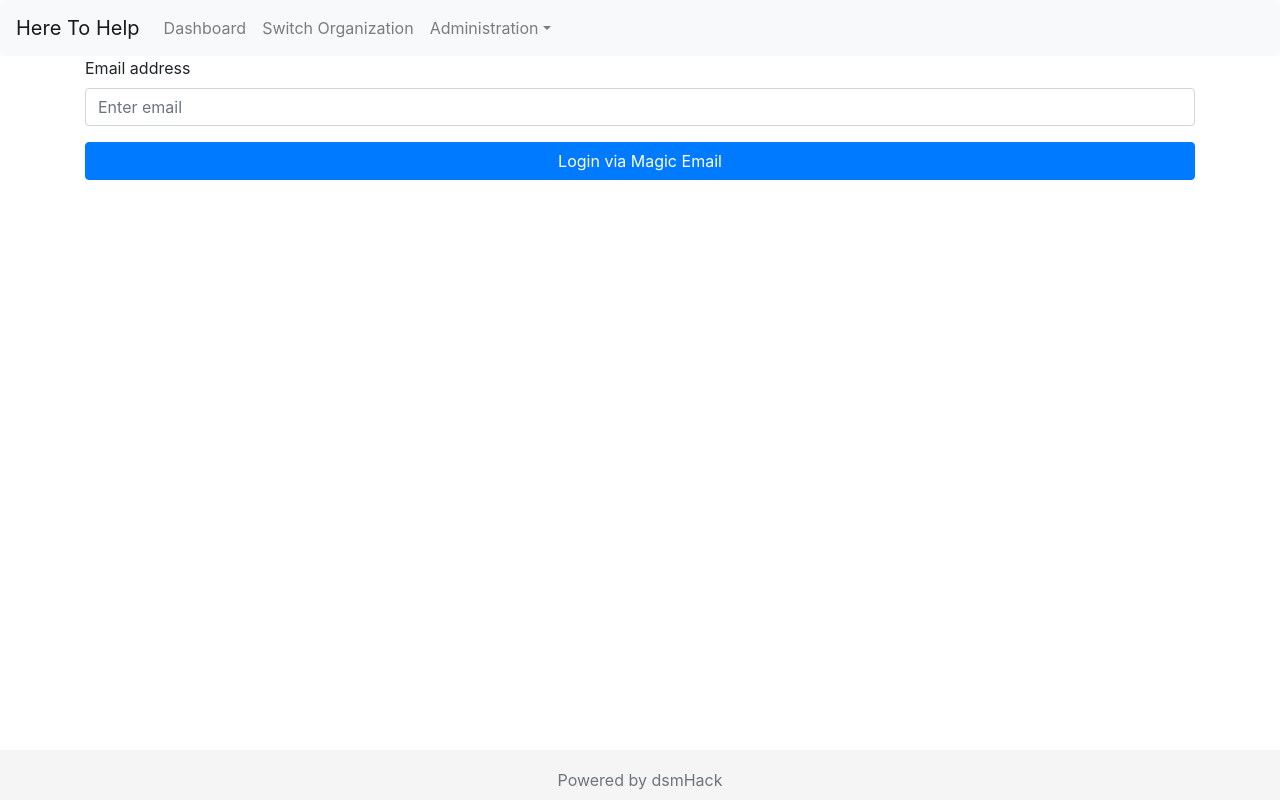
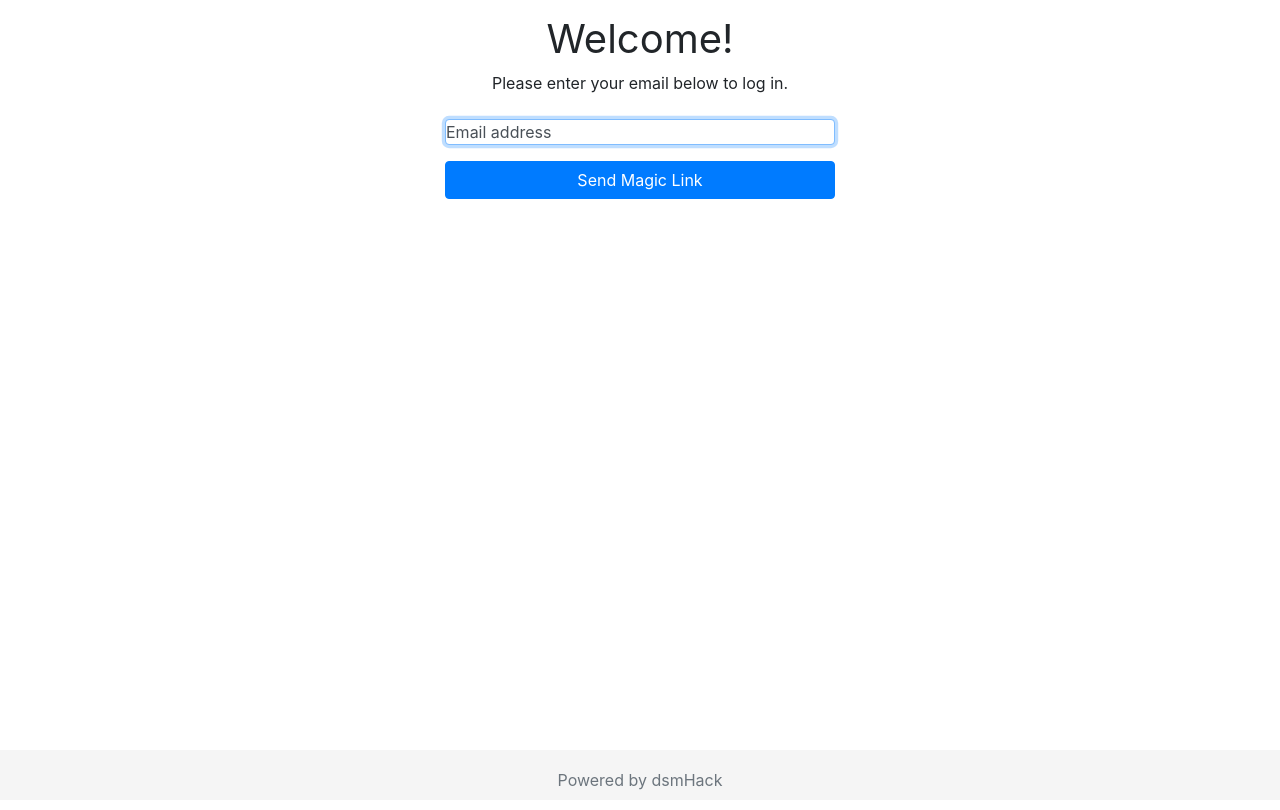
Before and after one commit to dsmHack/here-to-help-ui, an Angular app: page /login in a window 1280 px wide. Built offline with nearby package versions, Linux system fonts and the light colour scheme.

Commit message:
log-in page HTML complete

```diff
--- a/src/app/app.component.ts
+++ b/src/app/app.component.ts
@@ -1,4 +1,4 @@
-import { Component } from '@angular/core';
+import {Component, OnInit} from '@angular/core';
 
 @Component({
   selector: 'app-root',
@@ -6,5 +6,5 @@ import { Component } from '@angular/core';
   styleUrls: ['./app.component.css']
 })
 export class AppComponent {
-  title = 'How can we Help';
+
 }
--- a/src/app/login/login.component.css
+++ b/src/app/login/login.component.css
@@ -0,0 +1,87 @@
+:root {
+  --input-padding-x: .75rem;
+  --input-padding-y: .75rem;
+}
+
+html,
+body {
+  height: 100%;
+}
+
+body {
+  display: -ms-flexbox;
+  display: -webkit-box;
+  display: flex;
+  -ms-flex-align: center;
+  -ms-flex-pack: center;
+  -webkit-box-align: center;
+  align-items: center;
+  -webkit-box-pack: center;
+  justify-content: center;
+  padding-top: 40px;
+  padding-bottom: 40px;
+  background-color: #f5f5f5;
+}
+
+.form-signin {
+  width: 100%;
+  max-width: 420px;
+  padding: 15px;
+  margin: 0 auto;
+}
+
+.form-label-group {
+  position: relative;
+  margin-bottom: 1rem;
+}
+
+.form-label-group > input,
+.form-label-group > label {
+  padding: var(--input-padding-y) var(--input-padding-x);
+}
+
+.form-label-group > label {
+  position: absolute;
+  top: 0;
+  left: 0;
+  display: block;
+  width: 100%;
+  margin-bottom: 0; /* Override default `<label>` margin */
+  line-height: 1.5;
+  color: #495057;
+  border: 1px solid transparent;
+  border-radius: .25rem;
+  transition: all .1s ease-in-out;
+}
+
+.form-label-group input::-webkit-input-placeholder {
+  color: transparent;
+}
+
+.form-label-group input:-ms-input-placeholder {
+  color: transparent;
+}
+
+.form-label-group input::-ms-input-placeholder {
+  color: transparent;
+}
+
+.form-label-group input::-moz-placeholder {
+  color: transparent;
+}
+
+.form-label-group input::placeholder {
+  color: transparent;
+}
+
+.form-label-group input:not(:placeholder-shown) {
+  padding-top: calc(var(--input-padding-y) + var(--input-padding-y) * (2 / 3));
+  padding-bottom: calc(var(--input-padding-y) / 3);
+}
+
+.form-label-group input:not(:placeholder-shown) ~ label {
+  padding-top: calc(var(--input-padding-y) / 3);
+  padding-bottom: calc(var(--input-padding-y) / 3);
+  font-size: 12px;
+  color: #777;
+}
--- a/src/app/login/login.component.html
+++ b/src/app/login/login.component.html
@@ -1,7 +1,12 @@
-<form class="align-content-center">
-  <div class="form-group">
-    <label for="exampleInputEmail1">Email address</label>
-    <input type="email" class="form-control" id="exampleInputEmail1" aria-describedby="emailHelp" placeholder="Enter email">
+<form class="form-signin center">
+  <div class="text-center mb-4">
+    <h1 class="font-weight-normal">Welcome!</h1>
+    <p>Please enter your email below to log in.</p>
   </div>
-  <button type="submit" class="btn btn-primary btn-block">Login via Magic Email</button>
+
+  <div class="form-label-group">
+    <input type="email" id="inputEmail" class="form-control" placeholder="Email address" required autofocus>
+    <label for="inputEmail">Email address</label>
+  </div>
+  <button class="btn btn-primary btn-block" type="submit">Send Magic Link</button>
 </form>
--- a/src/app/navbar/navbar.component.html
+++ b/src/app/navbar/navbar.component.html
@@ -1,4 +1,4 @@
-<nav class="navbar navbar-expand-lg navbar-light bg-light rounded">
+<nav class="navbar navbar-expand-lg navbar-light bg-light rounded" *ngIf="showNav">
   <a class="navbar-brand" href="#">Here To Help</a>
   <button class="navbar-toggler" type="button" data-toggle="collapse" data-target="#navbarh2h" aria-controls="navbarh2h" aria-expanded="false" aria-label="Toggle navigation">
     <span class="navbar-toggler-icon"></span>
--- a/src/app/navbar/navbar.component.ts
+++ b/src/app/navbar/navbar.component.ts
@@ -1,4 +1,5 @@
 import { Component, OnInit } from '@angular/core';
+import {ActivatedRoute, Router, RoutesRecognized} from '@angular/router';
 
 @Component({
   selector: 'app-navbar',
@@ -7,9 +8,24 @@ import { Component, OnInit } from '@angular/core';
 })
 export class NavbarComponent implements OnInit {
 
-  constructor() { }
+  showNav: boolean;
+
+  constructor(private router: Router) {
+  }
 
   ngOnInit() {
+    this.router.events.subscribe(x => {
+      if (x instanceof RoutesRecognized) {
+        const path = x.url;
+        switch (path) {
+          case '/login':
+            this.showNav = false;
+            break;
+          default:
+            this.showNav = true;
+        }
+      }
+    });
   }
 
 }
```
